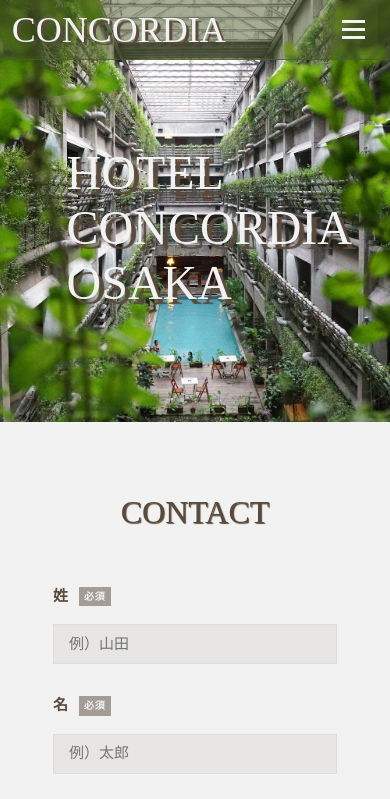
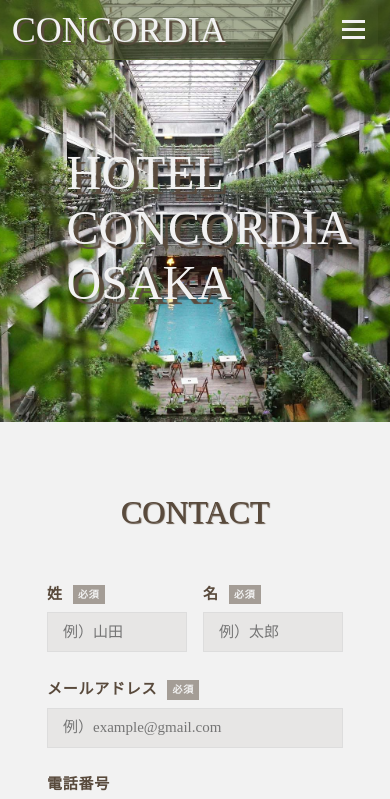
Before and after one commit to KantaroNakaya/concordia-nextjs, a Next.js app: page /contact in a window 390 px wide. Shown: the top 799 px of the page. Built offline with nearby package versions, Linux system fonts and the light colour scheme.

Commit message:
問い合わせフォーム　修正

```diff
--- a/app/_actions/contact.ts
+++ b/app/_actions/contact.ts
@@ -7,7 +7,9 @@
 
 export async function createContactData(_prevState: any, formData: FormData) {
     const rawFormData = {
-        name: formData.get("name") as string,
+        name: `${formData.get("lastname")} ${formData.get(
+            "firstname"
+        )}` as string,
         email: formData.get("email") as string,
         message: formData.get("message") as string,
     };
--- a/app/_components/ContactForm/index.module.css
+++ b/app/_components/ContactForm/index.module.css
@@ -1,3 +1,9 @@
+.success {
+    margin-bottom: 80px;
+    text-align: center;
+    font-size: 1.2rem;
+    color: #666;
+}
 .form {
     width: 100%;
     max-width: 720px;
@@ -18,10 +24,7 @@
 }
 @media screen and (max-width: 768px) {
     .formItem {
-        padding-left: 14px;
-        padding-right: 14px;
-        padding-top: 16px;
-        padding-bottom: 16px;
+        padding: 14px 8px;
         flex-wrap: wrap;
     }
 }
@@ -32,7 +35,7 @@
 }
 @media screen and (max-width: 768px){
     .formItemName{
-        display: block;
+        grid-gap: 0;
     }
 }
 
@@ -47,9 +50,6 @@
 }
 @media screen and (max-width: 768px) {
     .formItemLabel {
-        display: flex;
-        max-width: inherit;
-        align-items: center;
         font-size: 15px;
     }
 }
@@ -86,8 +86,6 @@
 @media screen and (max-width: 768px) {
     .formItemInput {
         height: 40px;
-        margin-left: 0;
-        margin-top: 18px;
         font-size: 15px;
     }
 }
@@ -102,10 +100,7 @@
 }
 @media screen and (max-width: 768px) {
     .formItemTextarea {
-        margin-top: 18px;
-        margin-left: 0;
         height: 200px;
-        flex: inherit;
         font-size: 15px;
     }
 }
--- a/app/_components/ContactForm/index.tsx
+++ b/app/_components/ContactForm/index.tsx
@@ -38,7 +38,7 @@
         >
             <div className={styles.formItemName}>
                 <div className={styles.formItem}>
-                    <label className={styles.formItemLabel} htmlFor="name">
+                    <label className={styles.formItemLabel} htmlFor="lastname">
                         <span className={styles.formItemLabelText}>姓</span>
                         <span className={styles.formItemLabelRequired}>
                             必須
@@ -46,15 +46,15 @@
                     </label>
                     <input
                         type="text"
-                        id="name"
-                        name="name"
+                        id="lastname"
+                        name="lastname"
                         required
                         className={styles.formItemInput}
                         placeholder="例）山田"
                     />
                 </div>
                 <div className={styles.formItem}>
-                    <label className={styles.formItemLabel} htmlFor="name">
+                    <label className={styles.formItemLabel} htmlFor="firstname">
                         <span className={styles.formItemLabelText}>名</span>
                         <span className={styles.formItemLabelRequired}>
                             必須
@@ -62,8 +62,8 @@
                     </label>
                     <input
                         type="text"
-                        id="name"
-                        name="name"
+                        id="firstname"
+                        name="firstname"
                         required
                         className={styles.formItemInput}
                         placeholder="例）太郎"
```
